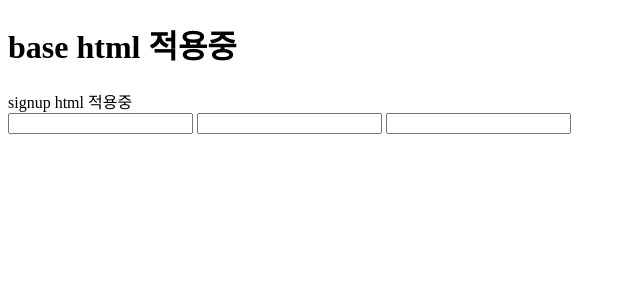
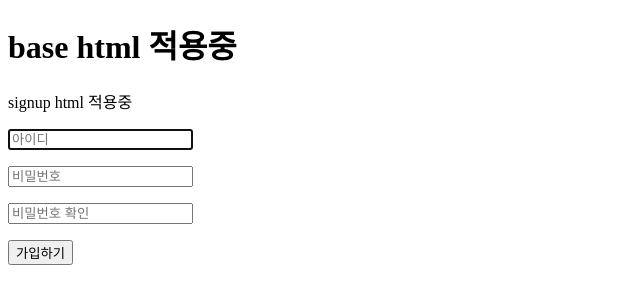
Before and after one commit to godo129/commercial_pjt, a Django app: page /users/signup/ in a window 1280 px wide. Shown: the top 304 px of the page, without its empty margins (0-640 px from the left). Run offline with Django 4.2, Linux system fonts and the light colour scheme.

Commit message:
feat/users/signup signup-form

```diff
--- a/users/templates/users/signup.html
+++ b/users/templates/users/signup.html
@@ -2,9 +2,13 @@
 
 {% block content %}
   <span>signup html 적용중</span>
-  <form action="{% url 'users:signup' %}">
-    <input type="text">
-    <input type="password">
-    <input type="password">
-  </form>
+  <div>
+    <form action="{% url 'users:signup' %}" method="POST">
+      {% csrf_token %}
+      <p><input type="text" class="form-control" placeholder="아이디" name="username" maxlength="150" autocapitalize="none" autocomplete="username" autofocus required id="id_username"> </p>
+      <p> <input type="password" class="form-control" placeholder="비밀번호" name="password1" autocomplete="new-password" required id="id_password1"></p>
+      <p> <input type="password" class="form-control" placeholder="비밀번호 확인" name="password2" autocomplete="new-password" required id="id_password2"></p>
+      <button class="btn btn-light">가입하기</button>
+    </form>
+  </div>
 {% endblock %}
```
